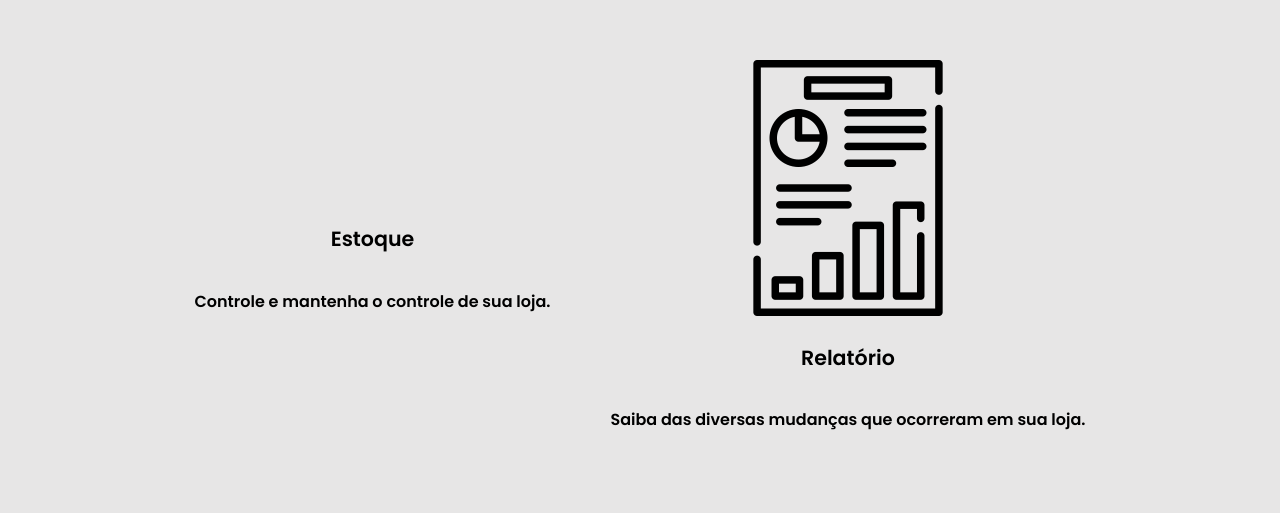
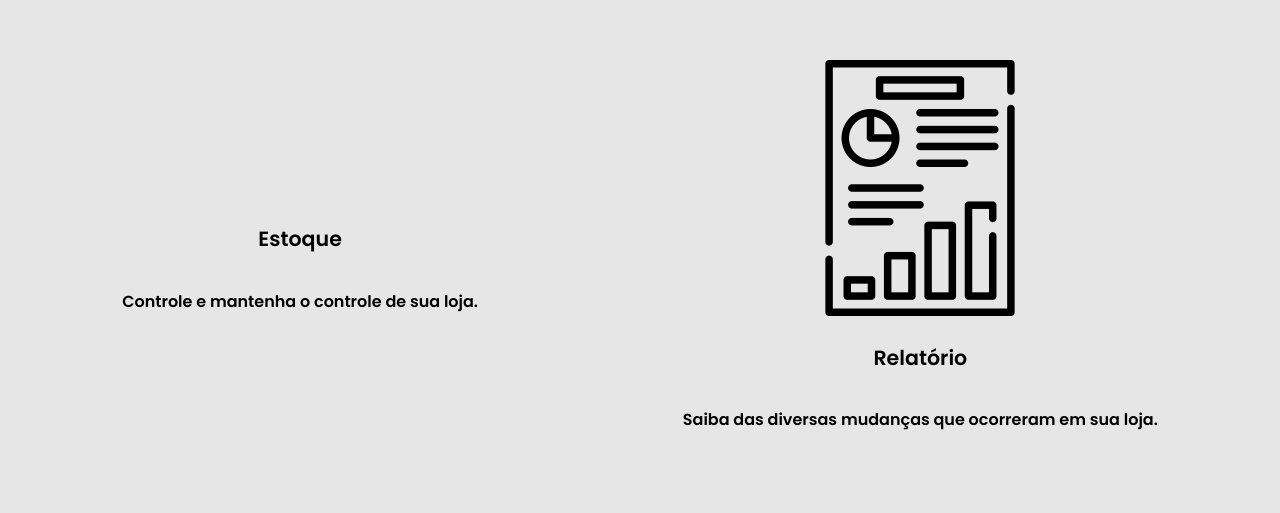
Before and after one commit to GJunioOliveira/Apolo_Site, a website: page HTML/Funcionalidades.html in a window 1280 px wide. Shown: the part 1730-2243 px from the top of the page. Drawn offline with nearby package versions, Linux system fonts and the light colour scheme.

Commit message:
.main-fun3 >.card_telaprincipal (mudança)

```diff
--- a/CSS/Funcionalidades.css
+++ b/CSS/Funcionalidades.css
@@ -134,7 +134,9 @@ img{
 }
 
 
-
+.main-fun3 > .card{
+    padding: 8%;
+}
 
 .card> h3, .card>p{
     font-family: 'Poppins', sans-serif;
```
